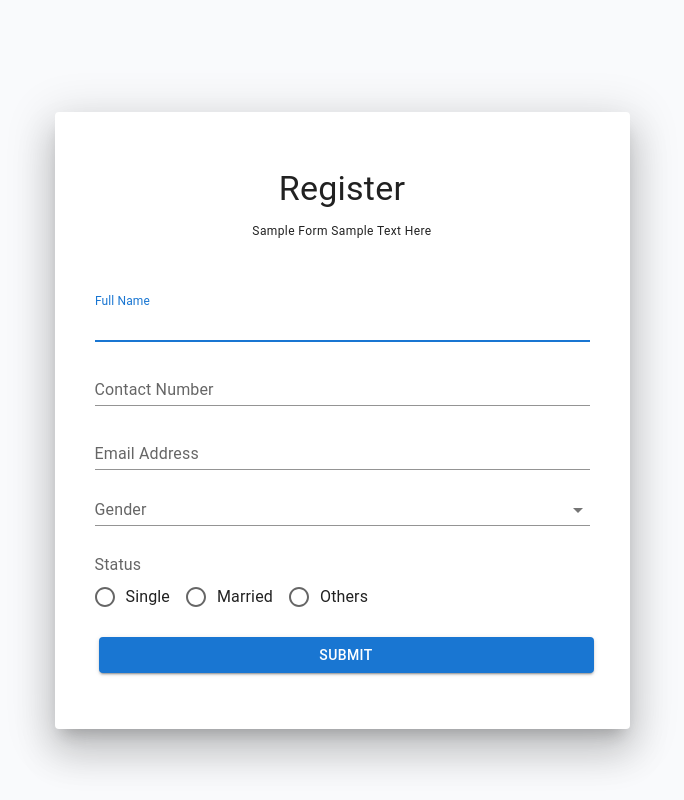
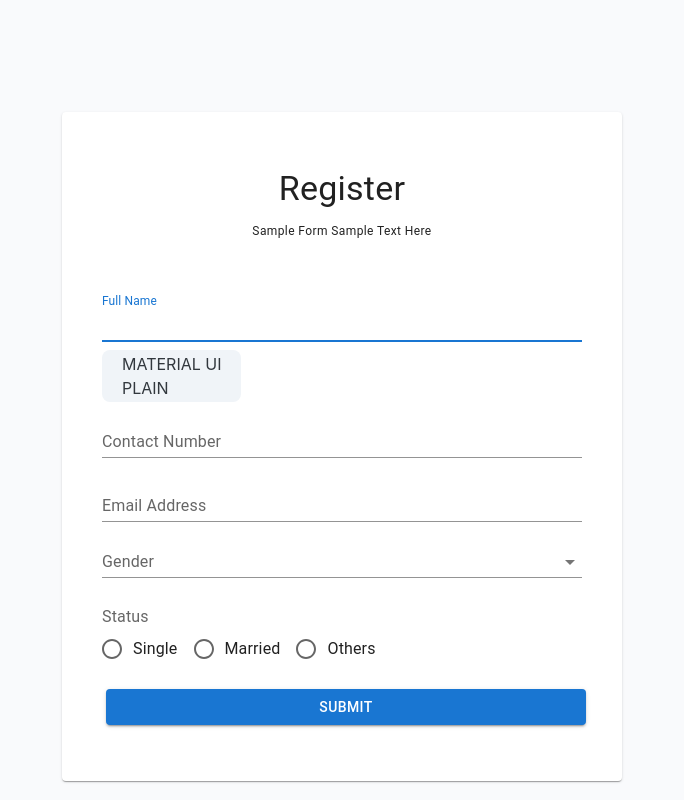
Before and after one commit to jhonpabz/form-component-react-typescript-web, a React (Create React App) app: page / in a window 1280 px wide. Shown: the whole page, without its empty margins (298-982 px from the left). Built offline with nearby package versions, Linux system fonts and the light colour scheme.

Commit message:
Added input style component.

```diff
--- a/package.json
+++ b/package.json
@@ -3,9 +3,10 @@
   "version": "0.1.0",
   "private": true,
   "dependencies": {
-    "@emotion/react": "^11.10.4",
-    "@emotion/styled": "^11.10.4",
+    "@emotion/react": "^11.10.5",
+    "@emotion/styled": "^11.10.5",
     "@hookform/resolvers": "^2.9.8",
+    "@mui/joy": "^5.0.0-alpha.52",
     "@mui/material": "^5.10.8",
     "@testing-library/jest-dom": "^5.16.5",
     "@testing-library/user-event": "^13.5.0",
--- a/src/components/Forms/FormExamples/index.tsx
+++ b/src/components/Forms/FormExamples/index.tsx
@@ -10,6 +10,7 @@ import RadioButtonComponent from "../RadioButton/RadioButtonComponent";
 import { InputSchema } from "./InputSchema";
 import NumberFieldComponent from "../NumberField/NumberFieldComponent";
 import Paper from "@mui/material/Paper";
+import InputStyleComponent from "../InputStyle/InputStyleComponent";
 
 const FormExamples = () => {
   const {
@@ -50,6 +51,8 @@ const FormExamples = () => {
     },
   ];
 
+  const cssFramework: string[] = ["MATERIAL UI", "PLAIN"];
+
   return (
     <>
       <Box
@@ -58,7 +61,7 @@ const FormExamples = () => {
         justifyContent="center"
         sx={{ backgroundColor: "#f9fafc" }}
       >
-        <Paper sx={{ maxWidth: 575, mt: 14 }} elevation={24}>
+        <Paper sx={{ maxWidth: 575, mt: 14 }} elevation={1}>
           <Box sx={{ textAlign: "center", mt: 7 }}>
             <Typography
               variant="h4"
@@ -93,6 +96,7 @@ const FormExamples = () => {
                 name="fullName"
                 required={true}
               />
+              <InputStyleComponent cssFramework={cssFramework} />
               {/* <div data-testid="custom-element" /> */}
               <NumberFieldComponent
                 autoFocus={false}
--- /dev/null
+++ b/src/components/Forms/InputStyle/InputStyleComponent.tsx
@@ -0,0 +1,64 @@
+import React, { useState } from "react";
+import Box from "@mui/joy/Box";
+import Radio from "@mui/joy/Radio";
+import RadioGroup from "@mui/joy/RadioGroup";
+import { InputStyleInterface } from "./InputStyleInterface";
+
+const InputStyleComponent: React.FC<InputStyleInterface> = ({
+  cssFramework,
+}) => {
+  const [inputStyle, setInputStyle] = useState<string>("MATERIAL UI");
+  console.log(inputStyle, "inputStyle");
+
+  return (
+    <Box sx={{ display: "flex", alignItems: "center", gap: 2 }}>
+      <RadioGroup
+        row
+        aria-labelledby="segmented-controls-example"
+        name="input style"
+        value={inputStyle}
+        onChange={(event: {
+          target: { value: React.SetStateAction<string> };
+        }) => setInputStyle(event.target.value)}
+        sx={{
+          minHeight: 30,
+          padding: "4px",
+          borderRadius: "md",
+          bgcolor: "neutral.softBg",
+          "--RadioGroup-gap": "4px",
+          "--Radio-action-radius": "8px",
+        }}
+      >
+        {cssFramework.map((item) => (
+          <Radio
+            key={item}
+            color="neutral"
+            value={item}
+            disableIcon
+            label={item}
+            variant="plain"
+            sx={{
+              px: 2,
+              alignItems: "center",
+            }}
+            componentsProps={{
+              action: ({ checked }) => ({
+                sx: {
+                  ...(checked && {
+                    bgcolor: "#e2e3e3",
+                    boxShadow: "md",
+                    "&:hover": {
+                      bgcolor: "#e2e3e3",
+                    },
+                  }),
+                },
+              }),
+            }}
+          />
+        ))}
+      </RadioGroup>
+    </Box>
+  );
+};
+
+export default InputStyleComponent;
--- /dev/null
+++ b/src/components/Forms/InputStyle/InputStyleInterface.ts
@@ -0,0 +1,5 @@
+export interface InputStyleInterface {
+  event?: any;
+  checked?: boolean;
+  cssFramework: string[];
+}
```
Also changed, not shown: 1 other file (tests, documents, lock files or other folders).
